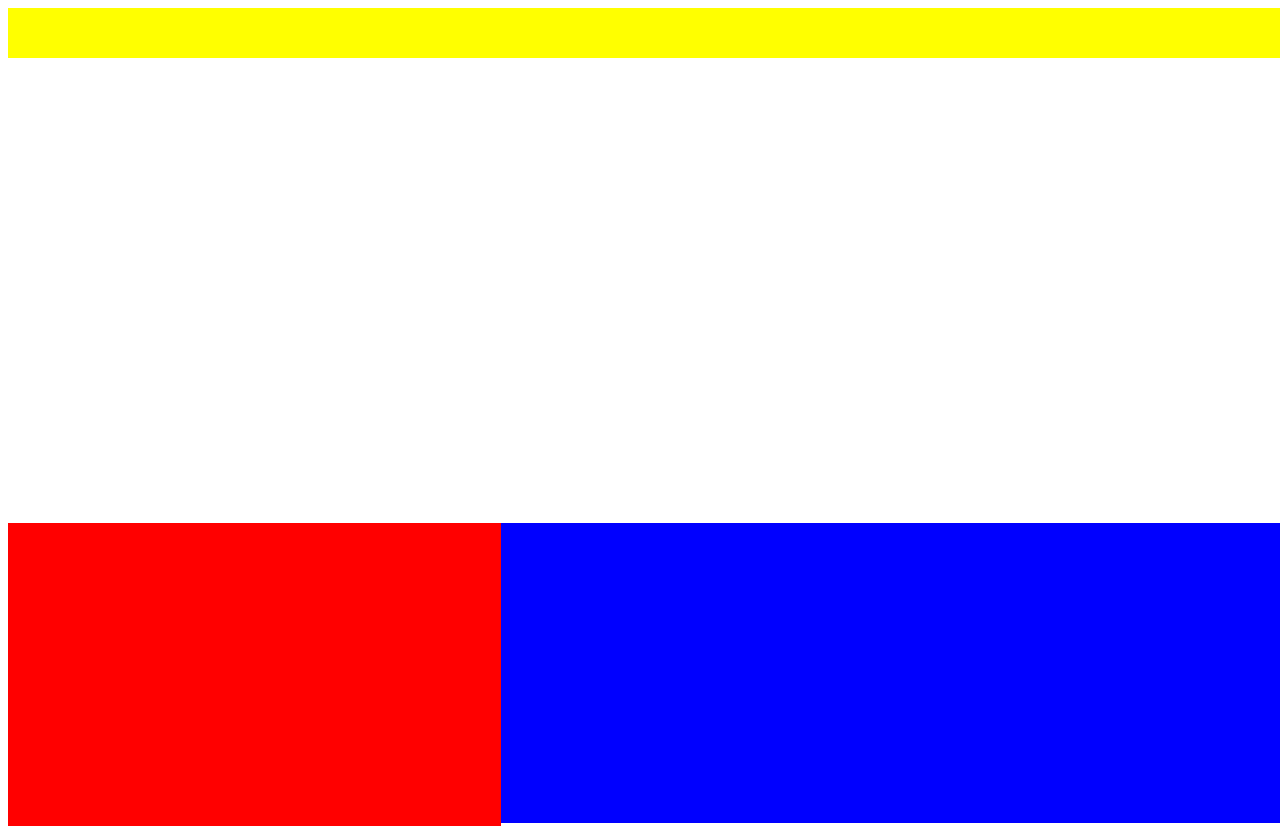
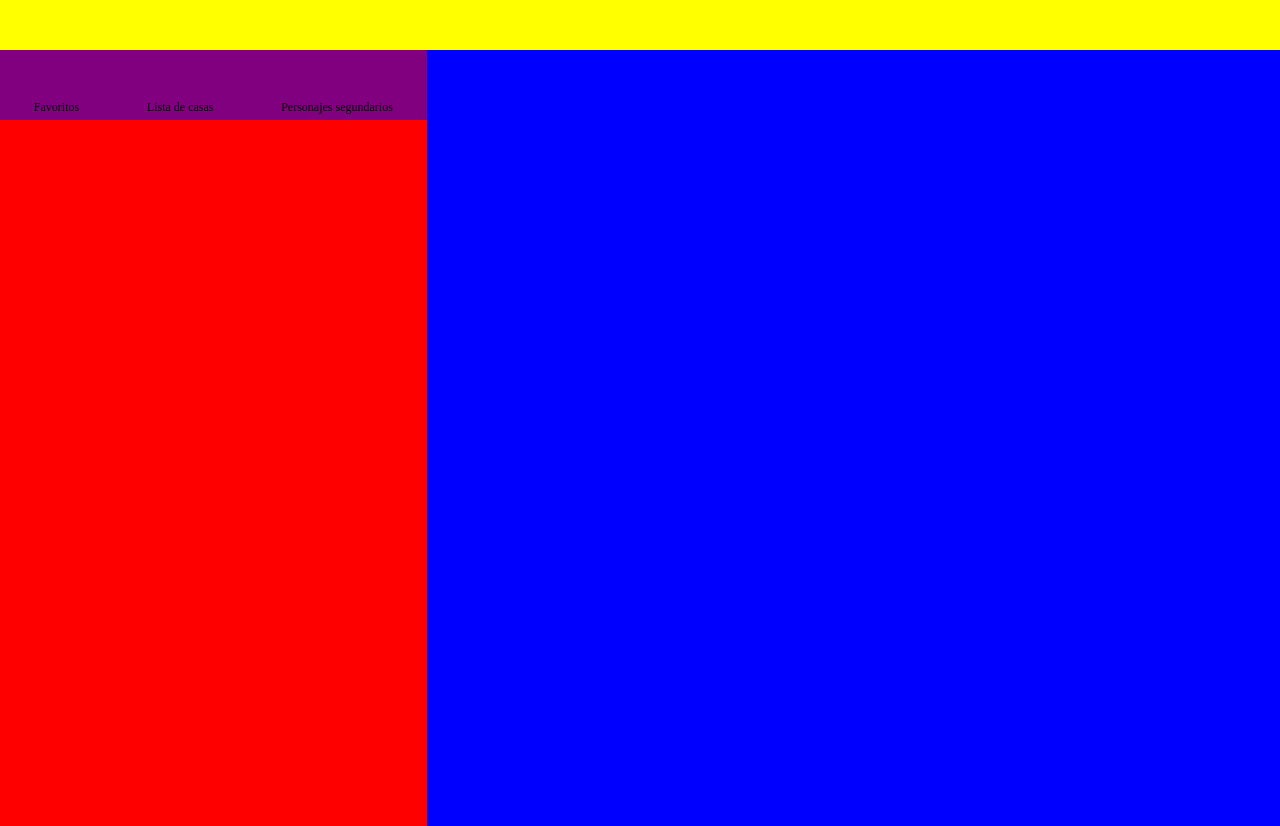
Before and after one commit to veroo-m/game-of-thrones, a plain HTML site: page index.htm in a window 1280 px wide. Shown: the top 826 px of the page. Drawn offline with Linux system fonts and the light colour scheme.

Commit message:
Basic layout menu

```diff
--- a/index.htm
+++ b/index.htm
@@ -9,8 +9,16 @@
 <body>
     <div class="grid-container">
         <header class="header"></header>
-        <section class="sidebar"></section>
-        <section class="description"></section>
+        <div class="sidebar">
+            <div class="menu text">
+                    <ul class="no_bullet_points no_padding no_margin">
+                        <li class="padding_5 tabs">Favoritos</li>
+                        <li class="padding_5 tabs">Lista de casas</li>
+                        <li class="padding_5 tabs">Personajes segundarios</li>
+                    </ul>
+            </div>
+        </div>
+        <div class="description"></div>
     </div>
 
 </body>
--- a/style.css
+++ b/style.css
@@ -1,27 +1,66 @@
+body {
+    margin: 0px;
+}
+
 .grid-container {
     display: grid;
-    grid-template-columns: (3, 1fr);
+    grid-template-columns: 1fr 1fr 1fr;
+    grid-template-rows: 50px 100%;
     width: 100vw;
     height: 100vw;
 }
 
 .header {
     background-color: yellow;
-    height: 50px;
     grid-column: 1/4;
+    grid-row: 1;
 
 }
 
 .sidebar {
     background-color: red;
     grid-column: 1;
-    grid-row: 2/3;
     min-width: 100px;
 }
 
 .description {
     background-color: blue;
-    height: 300px;
     grid-column: 2/4;
-    grid-row: 2/3;
 }
+
+.menu {
+    background-color: purple;
+    min-height: 70px;
+}
+
+.no_bullet_points {
+    list-style-type: none;
+}
+
+.no_padding {
+    padding: 0;
+}
+
+.no_margin {
+    margin: 0;
+}
+
+.padding_5 {
+    padding: 5px;
+}
+
+.text{
+    font-size: 12px;
+}
+
+@media only screen and (min-width: 992px) {
+    .tabs {
+        display: inline;
+    }
+
+    .menu ul {
+        display: flex;
+        justify-content: space-around;
+        padding-top: 45px;
+    }
+}
```
